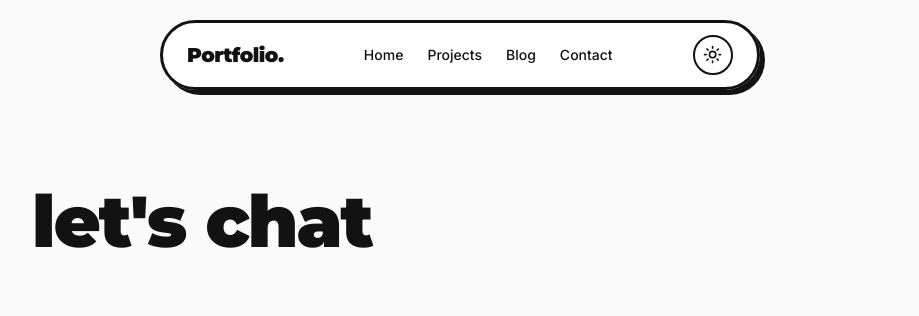
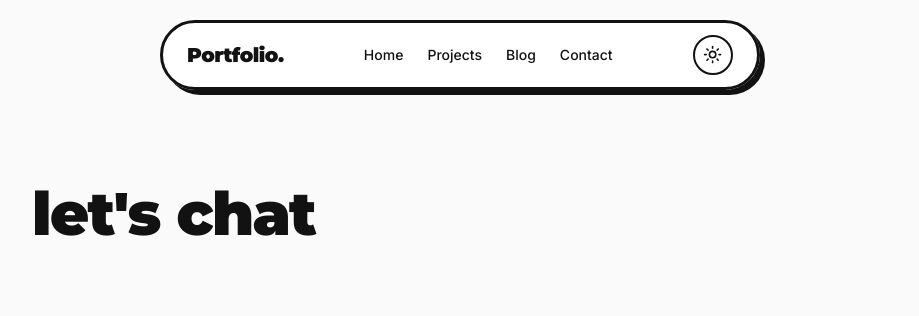
Before and after one commit to meanllbrl/portfolio, a Next.js app in the folder apps/website/: page /en/contact in a window 1280 px wide. Shown: the top 316 px of the page, without its empty margins (180-1099 px from the left). Built offline with nearby package versions, Linux system fonts and the light colour scheme; no server answers; the database is empty.

Commit message:
Update heading-hero font size from 72px to 60px on contact page

```diff
--- a/apps/website/app/globals.css
+++ b/apps/website/app/globals.css
@@ -88,6 +88,6 @@
   }
 
   .heading-hero {
-    @apply font-heading font-black uppercase text-5xl md:text-7xl leading-tight tracking-tight;
+    @apply font-heading font-black uppercase text-5xl md:text-6xl leading-tight tracking-tight;
   }
 }
```
